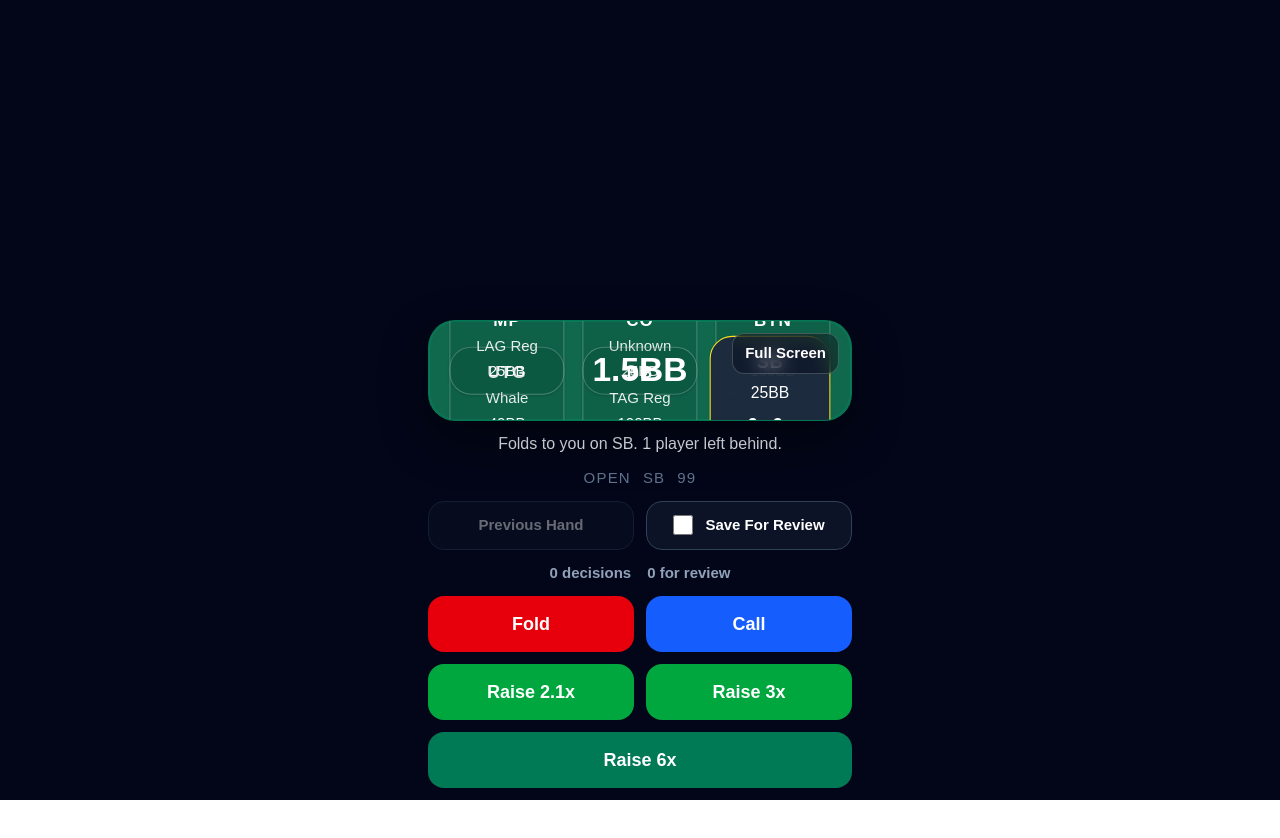
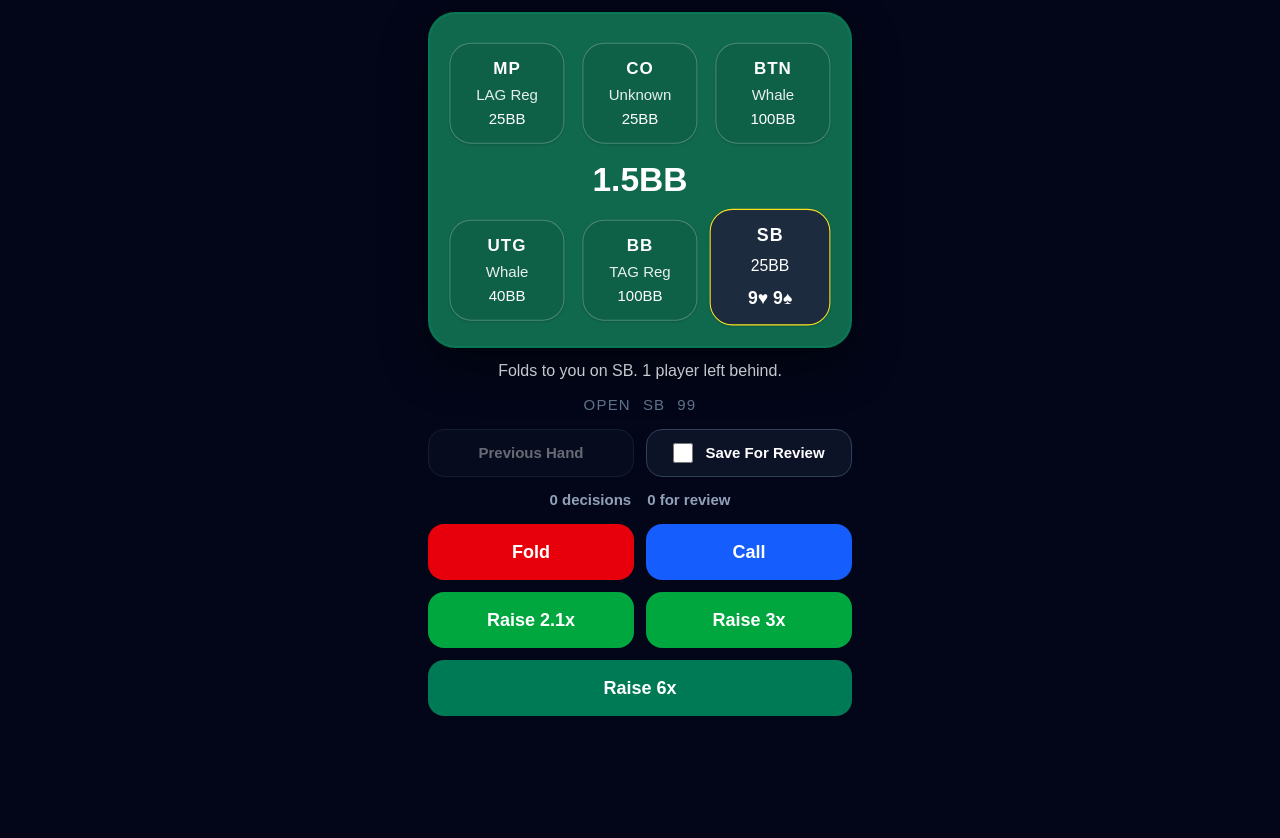
Before and after one commit to jonnyness78/poker-trainer, a Next.js app: page / in a window 1280 px wide. Shown: the top 838 px of the page. Before the commit the page ends 800 px from the top, so only its background shows below. Built offline with nearby package versions, Linux system fonts and the light colour scheme.

Commit message:
Remove fullscreen support from PokerTrainer
Removed fullscreen functionality and related state management from PokerTrainer component.

```diff
--- a/app/page.tsx
+++ b/app/page.tsx
@@ -1,6 +1,6 @@
 'use client';
 
-import React, { useCallback, useEffect, useRef, useState } from 'react';
+import React, { useCallback, useEffect, useState } from 'react';
 
 type Position = 'UTG' | 'MP' | 'CO' | 'BTN' | 'SB' | 'BB';
 type PlayerType =
@@ -458,12 +458,10 @@ function getScenarioFingerprint(scenario: Scenario) {
 }
 
 function PokerTrainer() {
-  const appRef = useRef<HTMLDivElement | null>(null);
   const [scenarioHistory, setScenarioHistory] = useState<Scenario[]>([]);
   const [currentScenarioIndex, setCurrentScenarioIndex] = useState(0);
   const [decisionCount, setDecisionCount] = useState(0);
   const [reviewCount, setReviewCount] = useState(0);
-  const [isFullscreen, setIsFullscreen] = useState(false);
   const [reviewHands, setReviewHands] = useState<Scenario[]>([]);
   const scenario = scenarioHistory[currentScenarioIndex] ?? null;
 
@@ -519,19 +517,6 @@ function PokerTrainer() {
   }, []);
 
   useEffect(() => {
-    const onFullscreenChange = () => {
-      setIsFullscreen(Boolean(document.fullscreenElement));
-    };
-
-    document.addEventListener('fullscreenchange', onFullscreenChange);
-    onFullscreenChange();
-
-    return () => {
-      document.removeEventListener('fullscreenchange', onFullscreenChange);
-    };
-  }, []);
-
-  useEffect(() => {
     loadNewHand();
   }, [loadNewHand]);
 
@@ -540,35 +525,12 @@ function PokerTrainer() {
   const isSavedForReview = reviewHands.some(
     (savedScenario) => getScenarioFingerprint(savedScenario) === getScenarioFingerprint(scenario)
   );
-  const fullscreenSupported =
-    typeof document !== 'undefined' &&
-    typeof document.fullscreenEnabled === 'boolean' &&
-    document.fullscreenEnabled;
-
-  const toggleFullscreen = async () => {
-    if (!appRef.current || !fullscreenSupported) return;
-
-    if (document.fullscreenElement) {
-      await document.exitFullscreen();
-      return;
-    }
-
-    await appRef.current.requestFullscreen({ navigationUI: 'hide' });
-  };
 
   return (
-    <div ref={appRef} className="h-[100dvh] overflow-hidden bg-slate-950 px-3 pt-[25%] pb-3 text-white">
-      <div className="mx-auto flex h-full w-full max-w-[26.5rem] flex-col gap-3">
+    <div className="min-h-[115svh] overflow-y-auto bg-slate-950 px-3 py-3 text-white">
+      <div className="mx-auto flex w-full max-w-[26.5rem] flex-col gap-3 pb-[max(20svh,6rem)]">
         <div className="relative h-[min(52vh,21rem)] overflow-hidden rounded-[1.7rem] border border-emerald-700/80 bg-[#10684d] shadow-[0_18px_48px_rgba(0,0,0,0.45)]">
           <div className="absolute inset-0 rounded-[1.7rem] border border-emerald-400/15" />
-          {fullscreenSupported && (
-            <button
-              onClick={toggleFullscreen}
-              className="absolute right-3 top-3 z-10 rounded-xl border border-white/20 bg-slate-950/40 px-3 py-2 text-[15px] font-semibold text-white backdrop-blur-sm"
-            >
-              {isFullscreen ? 'Exit Full Screen' : 'Full Screen'}
-            </button>
-          )}
 
           {POSITIONS.map((pos) => {
             const player = scenario.table.find((entry) => entry.position === pos)!;
```
